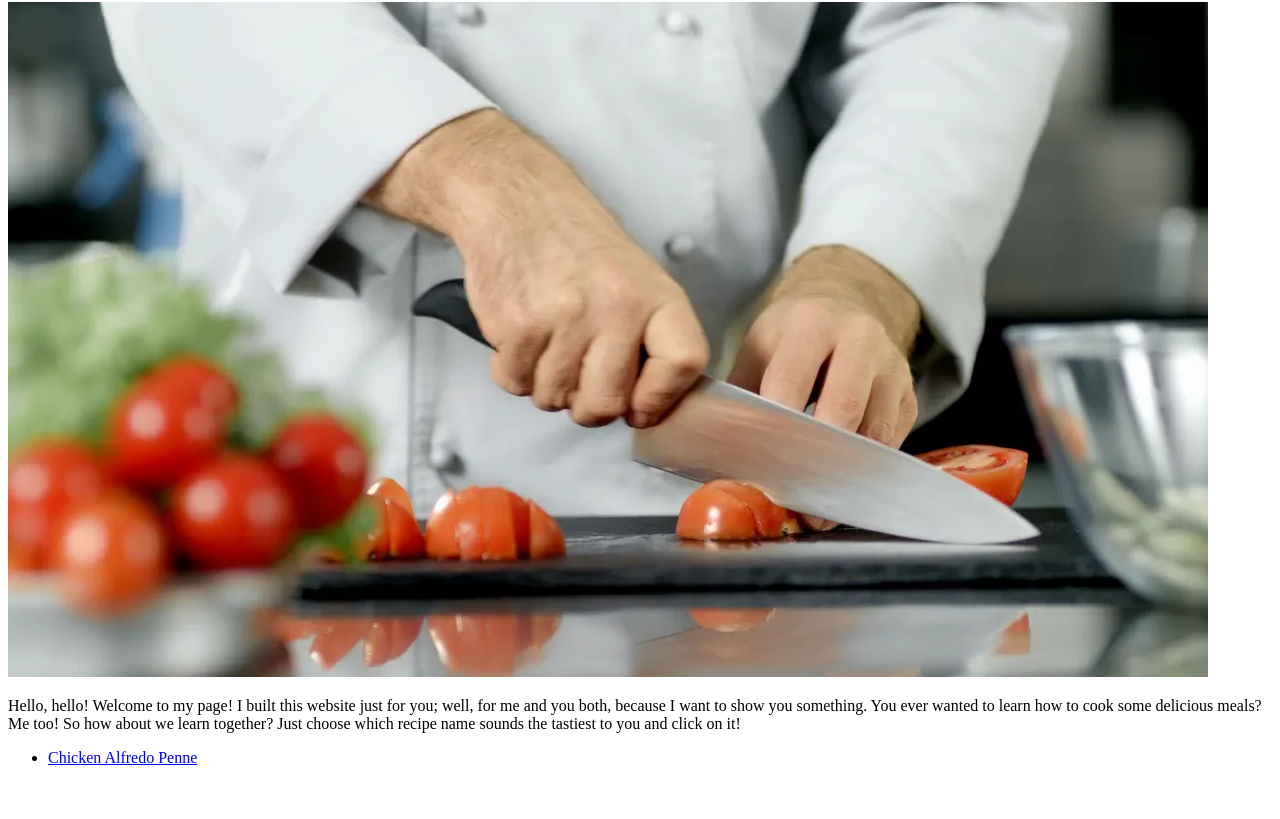
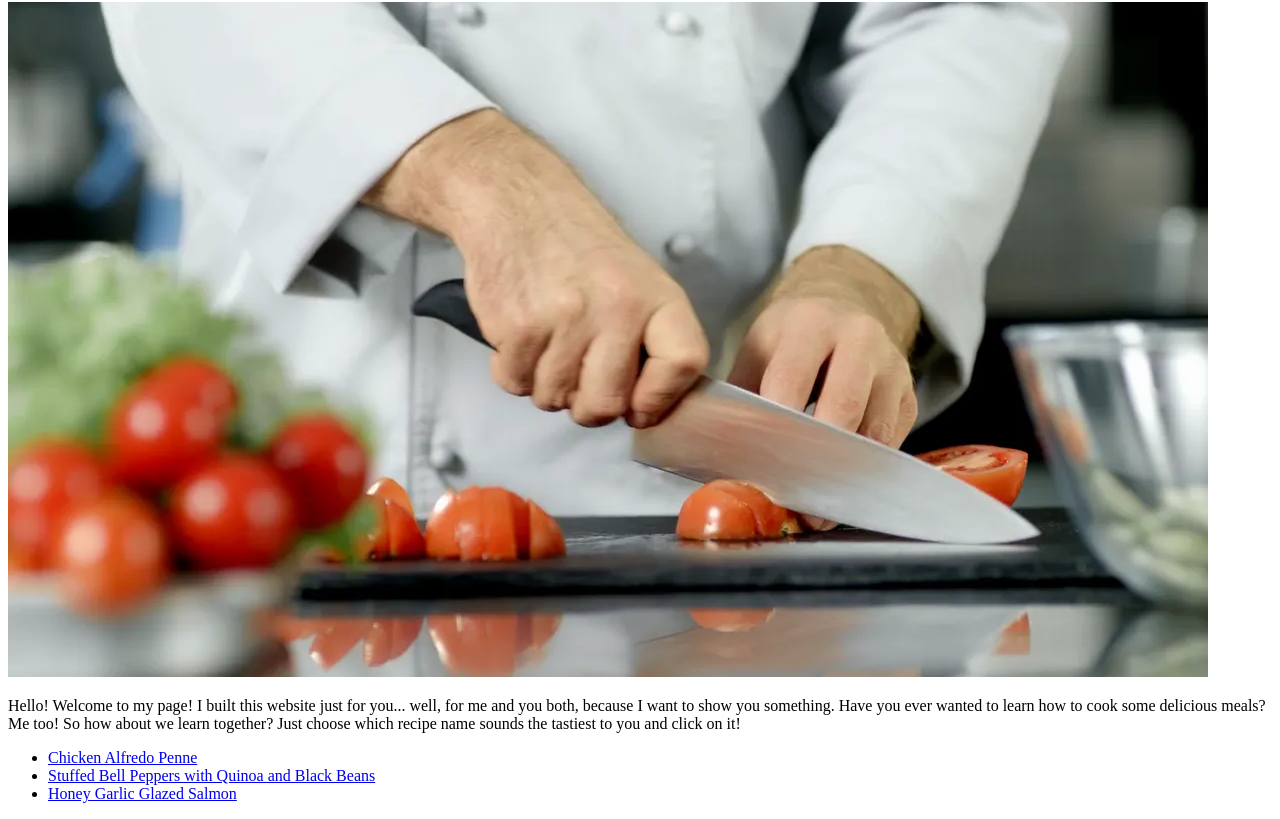
Before and after one commit to Realitify/odin-recipes, a plain HTML site: page index.html in a window 1280 px wide. Shown: the part 78-897 px from the top of the page. Before the commit the page ends 861 px from the top, so only its background shows below. Drawn offline with Linux system fonts and the light colour scheme.

Commit message:
adaugat imagini pt 2 retete

```diff
--- a/index.html
+++ b/index.html
@@ -7,9 +7,11 @@
 	<body>
 		<h1>Odin Recipes</h1>
 		<img src="images/index.jpg" alt="A basic cooking image for reference">
-		<p>Hello, hello! Welcome to my page! I built this website just for you; well, for me and you both, because I want to show you something. You ever wanted to learn how to cook some delicious meals? Me too! So how about we learn together? Just choose which recipe name sounds the tastiest to you and click on it!</p>
+		<p>Hello! Welcome to my page! I built this website just for you... well, for me and you both, because I want to show you something. Have you ever wanted to learn how to cook some delicious meals? Me too! So how about we learn together? Just choose which recipe name sounds the tastiest to you and click on it!</p>
 		<ul>
 			<li><a href="recipes/Chicken_Penne.html">Chicken Alfredo Penne</a></li>
+			<li><a href="recipes/Stuffed_Bell_Peppers.html">Stuffed Bell Peppers with Quinoa and Black Beans </a></li>
+			<li><a href="recipes/Honey_Garlic_Glazed_Salmon">Honey Garlic Glazed Salmon</a></li>
 		</ul>
 	</body>
 </html>
```
Also changed, not shown: images/Honey_Salmon.jpg (added), images/quinoa_bell_peppers.jpg (added), images/th.webp (deleted).
